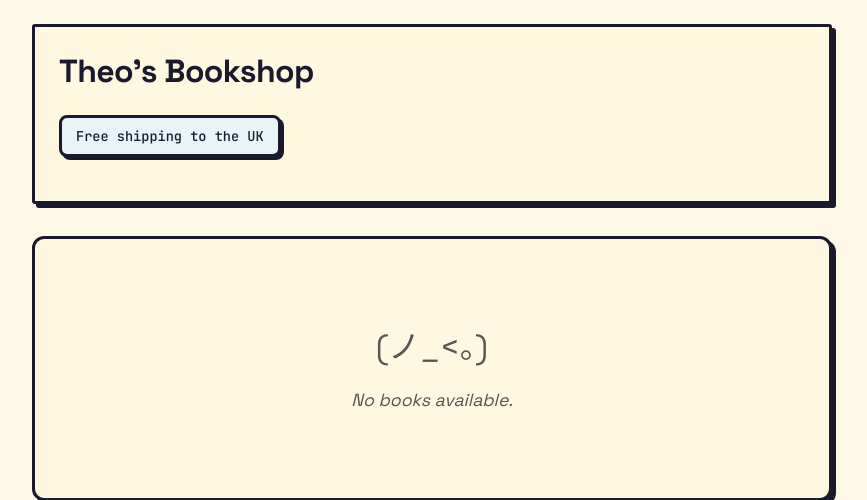
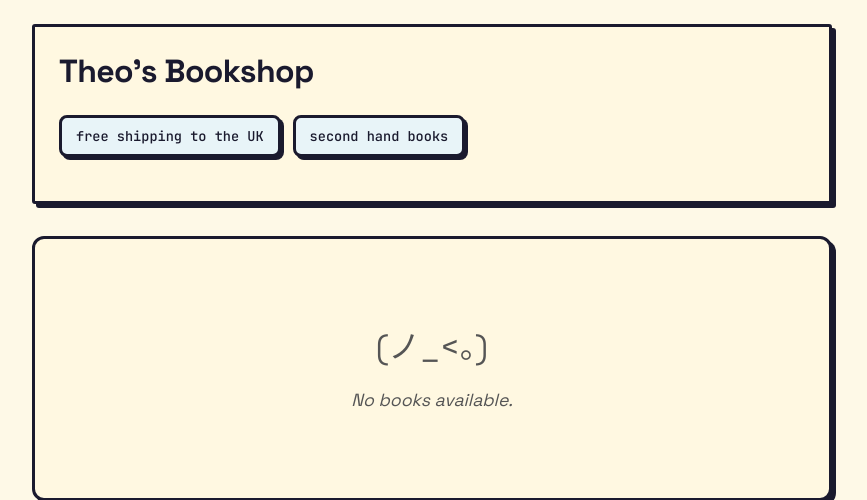
Before and after one commit to sirodoht/bookstore, a Django app: template books/templates/books/book_list.html in a window 1280 px wide. Shown: the top 500 px of the page, without its empty margins (208-1075 px from the left). Run offline with Django 3.2, Linux system fonts and the light colour scheme; the template is opened without the code that fills it, so the values that code supplies are empty.

Commit message:
feat: add second hand books badge to main page

```diff
--- a/books/templates/books/book_list.html
+++ b/books/templates/books/book_list.html
@@ -29,6 +29,9 @@
 
     .shipping-notice {
       margin-bottom: 24px;
+      display: flex;
+      gap: 12px;
+      flex-wrap: wrap;
     }
 
     .book-list {
@@ -235,7 +238,8 @@
       <h1 class="site-title">Theo's Bookshop</h1>
     </div>
     <div class="shipping-notice">
-      <span class="badge">Free shipping to the UK</span>
+      <span class="badge">free shipping to the UK</span>
+      <span class="badge">second hand books</span>
     </div>
   </header>
 
```
